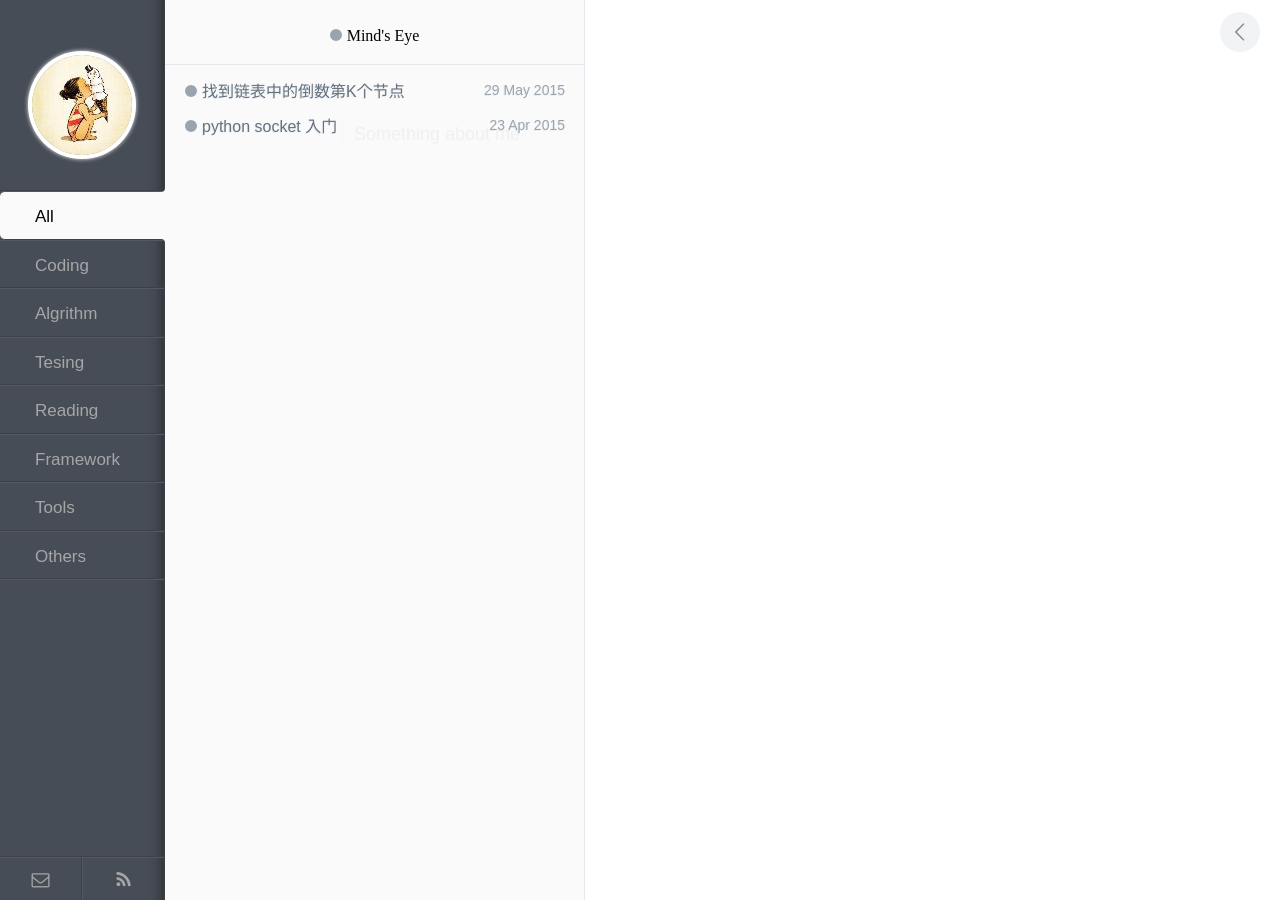
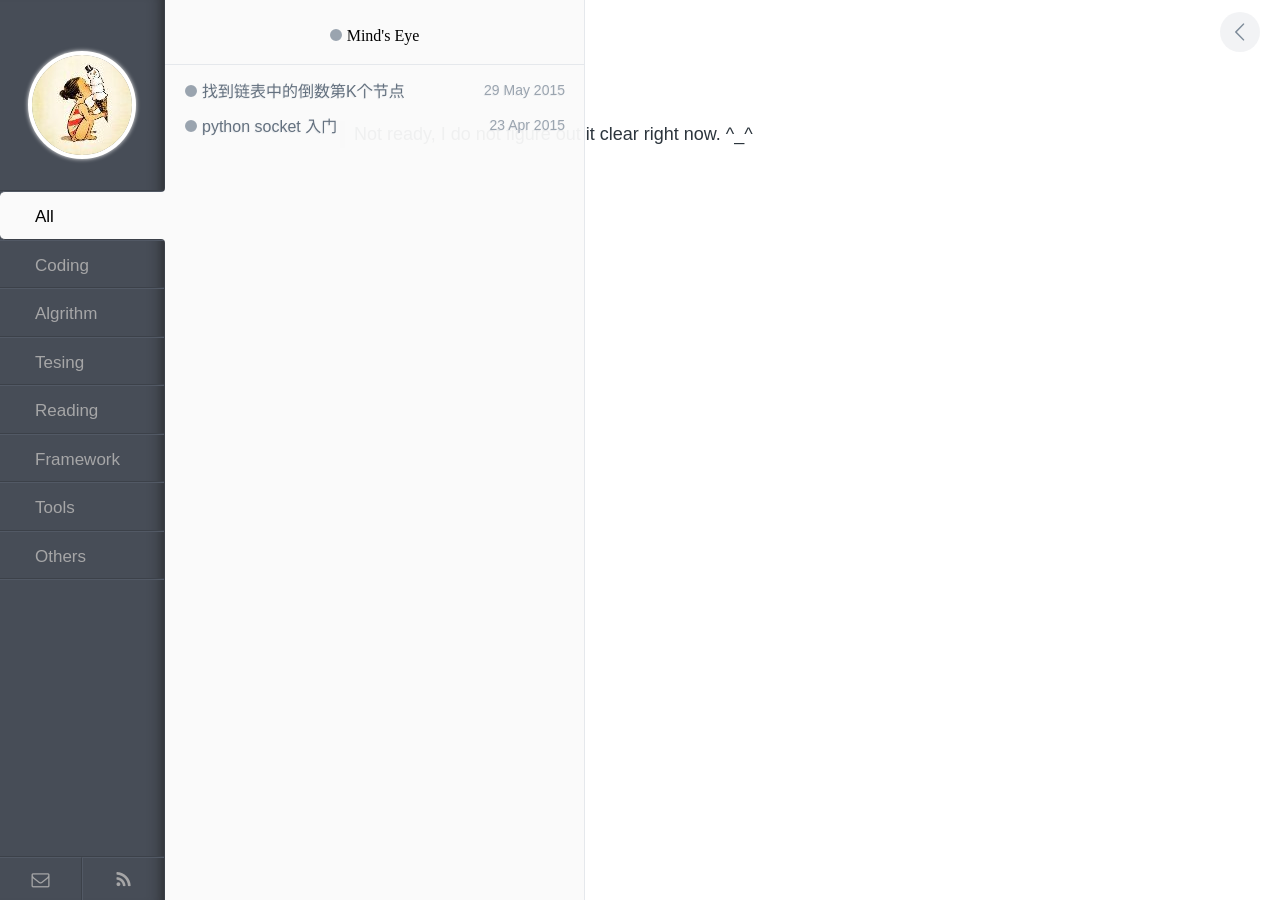
Before and after one commit to kxweili/kxweili.github.com, a Jekyll site: the page built from index.html, in a window 1280 px wide. Built offline with Jekyll 4.4.1, drawn with Linux system fonts in a browser that asks for light colours.

Commit message:
Update index.html

```diff
--- a/index.html
+++ b/index.html
@@ -5,6 +5,6 @@ title: 齐文拾遗
 <article id="post__content">
   <h1 id="post__title">&nbsp</h1>
   <blockquote>
-  <p>Something about me</p>
+  <p>Not ready, I do not figure out it clear right now. ^_^</p>
 </blockquote>
 </article>
```
